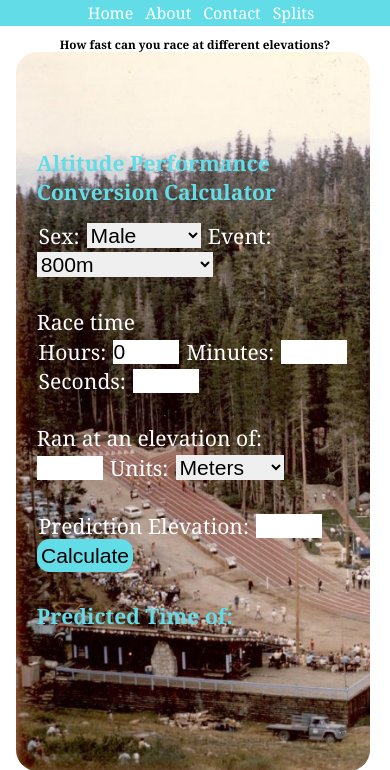
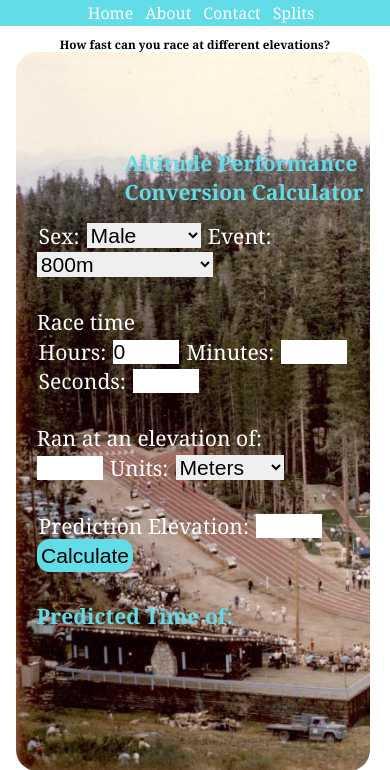
Before and after one commit to alescalera/TrackCalculator, a Flask app: page / in a window 390 px wide. Shown: the top 770 px of the page. Run offline with Flask 2, Linux system fonts and the light colour scheme; some libraries are stand-ins or nearby versions.

Commit message:
title css

```diff
--- a/static/css/tracksite.css
+++ b/static/css/tracksite.css
@@ -372,7 +372,7 @@ margin-right: auto;
 	font-size: 2.5vh;
 
 }
-form, #title{
+form{
 
 	padding: 0.5%;
 	margin-top: 3%;
```
